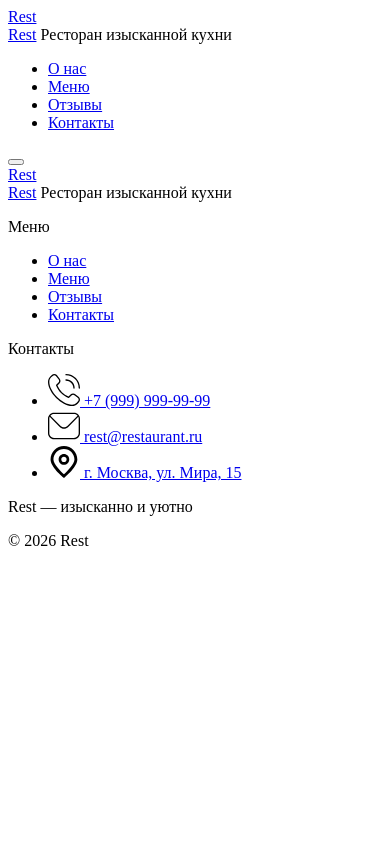
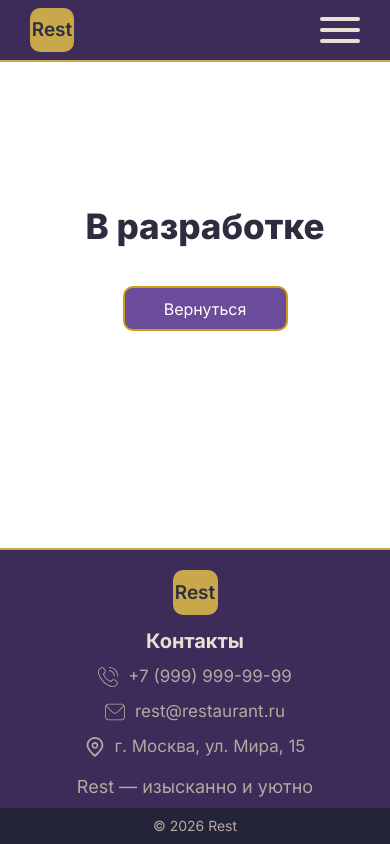
Before and after one commit to SOK-KOL/Landing_page, a plain HTML site: page development.html in a window 390 px wide. Drawn offline with Linux system fonts and the light colour scheme.

Commit message:
create page and fixes

```diff
--- a/development.html
+++ b/development.html
@@ -3,7 +3,31 @@
   <head>
     <meta charset="UTF-8" />
     <meta name="viewport" content="width=device-width, initial-scale=1.0" />
-    <title>Document</title>
+    <title>В разработке</title>
+    <link
+      rel="apple-touch-icon"
+      sizes="180x180"
+      href="images/favicon/apple-touch-icon.png"
+    />
+    <link
+      rel="icon"
+      type="image/png"
+      sizes="32x32"
+      href="images/favicon/favicon-32x32.png"
+    />
+    <link
+      rel="icon"
+      type="image/png"
+      sizes="16x16"
+      href="images/favicon/favicon-16x16.png"
+    />
+    <link rel="preconnect" href="https://fonts.googleapis.com" />
+    <link rel="preconnect" href="https://fonts.gstatic.com" crossorigin />
+    <link
+      href="https://fonts.googleapis.com/css2?family=Inter:opsz,wght@14..32,400;14..32,500;14..32,600;14..32,700;14..32,800&display=swap"
+      rel="stylesheet"
+    />
+    <link rel="stylesheet" href="styles.css" />
   </head>
   <body>
     <header>
@@ -36,7 +60,14 @@
         </div>
       </div>
     </header>
-    <main></main>
+    <main>
+      <section class="warning">
+        <div class="container">
+          <p class="warning__text">В разработке</p>
+          <a class="warning__btn btn" href="index.html">Вернуться</a>
+        </div>
+      </section>
+    </main>
 
     <footer class="footer">
       <div class="container">
--- a/styles.css
+++ b/styles.css
@@ -6,4 +6,5 @@
 @import "styles/feedback.css";
 @import "styles/footer.css";
 @import "styles/thanks.css";
+@import "styles/warning.css";
 @import "styles/normalize.css"
--- /dev/null
+++ b/styles/warning.css
@@ -0,0 +1,41 @@
+.warning {
+    display: flex;
+    flex-direction: column;
+    justify-content: center;
+    margin: 100px 0 0 20px;
+    height: 40vh;
+    align-items: center;
+}
+
+.warning__text {
+    font-size: 45px;
+    margin: 0;
+    text-align: center;
+    font-weight: 800;
+    color: #2d2d3f;
+    margin: 0 0 40px;
+}
+
+@media (max-width: 765px) {
+    .warning__text {
+        font-size: 35px;
+    }
+}
+
+@media (max-width: 375px) {
+    .warning__text {
+        font-size: 20px;
+    }
+}
+.warning__btn{
+    margin: 0 auto;
+    width: 300px;
+    height: 60px;
+}
+
+@media (max-width: 535px) {
+    .warning__btn{
+        width: 165px;
+        height: 45px;
+    }
+}
```
Also changed, not shown: index.html (+1 -1 lines), images/sprite.svg, images/svg/warning-icon.svg (added).
